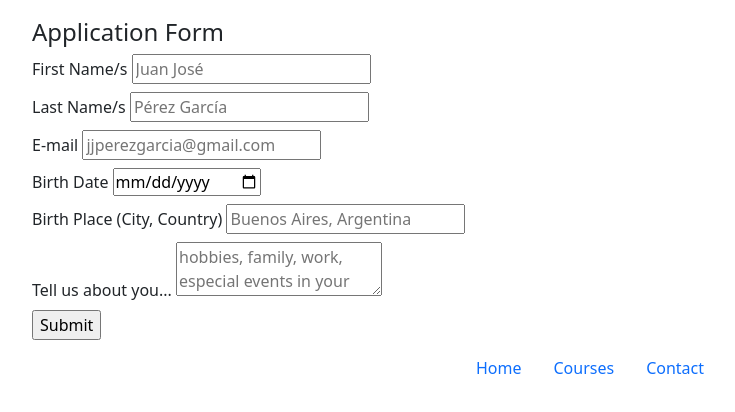
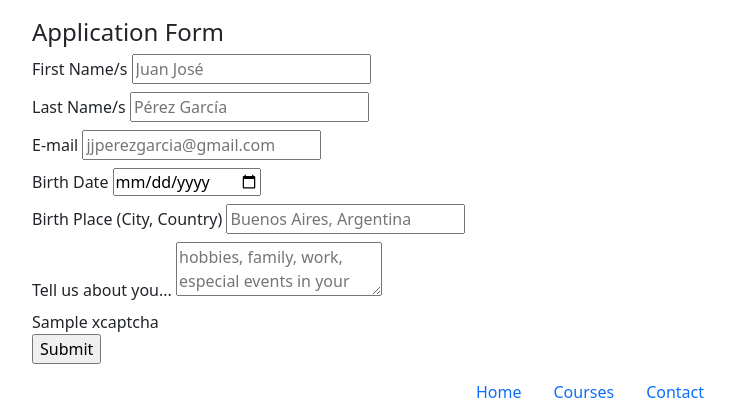
Before and after one commit to viquiriglos/Astro-page, a Flask app: template templates/coursepage.html in a window 1280 px wide. Shown: the part 1098-1510 px from the top of the page, without its empty margins (50-785 px from the left). Before the commit the page ends 1472 px from the top, so only its background shows below. Run offline with Flask 3, Linux system fonts and the light colour scheme; the template is opened without the code that fills it: most values are stand-ins (such as "Sample title", 1, 10 or a date in 2020).

Commit message:
corrections on footer and adding captcha to form

```diff
--- a/app.py
+++ b/app.py
@@ -1,5 +1,7 @@
 from flask import Flask, render_template, jsonify, request
 from database import load_courses_from_db, load_course_from_db, add_application_to_db, load_registered_person_from_db
+from flask_xcaptcha import XCaptcha
+import os
 
 
 app=Flask(__name__)
@@ -35,14 +37,27 @@ def show_course(id):
     return "Not Found", 404
   return render_template("coursepage.html", course = course_db)
 
+# captcha configuration
+app.config['XCAPTCHA_SITE_KEY'] = os.environ['CAPTCHA_SITE_KEY']
+app.config['XCAPTCHA_SECRET_KEY'] = os.environ['CAPTCHA_SECRET_KEY']
+app.config['XCAPTCHA_VERIFY_URL'] = "https://hcaptcha.com/siteverify"
+app.config['XCAPTCHA_API_URL'] = "https://hcaptcha.com/1/api.js"
+app.config['XCAPTCHA_DIV_CLASS'] = "h-captcha"
+xcaptcha = XCaptcha(app=app)
+
 @app.route("/courses/<id>/apply", methods=['post'])
 def apply_to_course(id):
   data = request.form
   course_db = load_course_from_db(id)
-  add_application_to_db(id, data)
-  return render_template('application_submitted.html',
+
+  if xcaptcha.verify():
+    add_application_to_db(id, data)
+    return render_template('application_submitted.html',
                          application = data,
                          course = course_db)
+  else:
+    return render_template('captcha.html')
+    #'Please, get back and verify the captcha'
 
 
 if __name__ == '__main__':
--- a/requirements.txt
+++ b/requirements.txt
@@ -2,3 +2,4 @@ Flask
 gunicorn
 sqlalchemy
 pymysql
+Flask-xCaptcha
--- a/templates/application_form.html
+++ b/templates/application_form.html
@@ -30,9 +30,10 @@
     <textarea name="observations" placeholder="hobbies, family, work, especial events in your life, etc "></textarea><br>
   </div>
 
+  {{ xcaptcha }}
+
   <div class="mb-2">
     <input type="submit"><br>
   </div>
 
-
 </form>
--- a/templates/footer.html
+++ b/templates/footer.html
@@ -3,7 +3,7 @@
     <a class="nav-link active" aria-current="page" href="/">Home</a>
   </li>
   <li class="nav-item">
-    <a class="nav-link" href="#courses-section">Courses</a>
+    <a class="nav-link" href="/#courses-section">Courses</a>
   </li>
   <li class="nav-item">
     <a href="mailto:contact@astroworld.com?subject=Please%20send%20me%20information&body=Hi%20there%2C%20I'm%20%3Cname%20and%20last%20name%3E%20and%20I'd%20like%20to%20receive%20information%20about%20your%20courses." class="nav-link">Contact</a>
```
Also changed, not shown: templates/captcha.html (added, +19 -0 lines).
